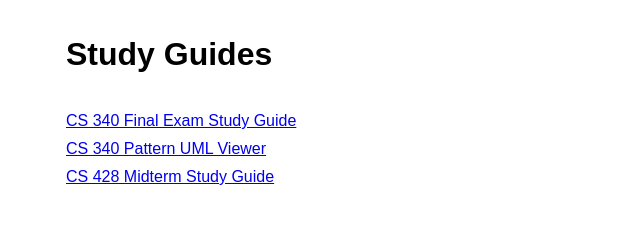
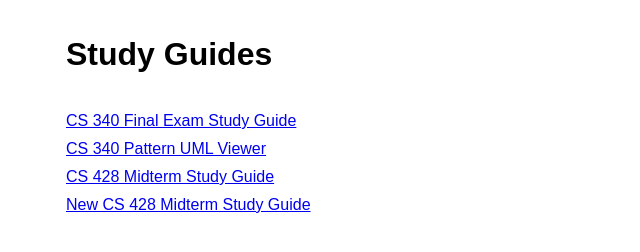
Before and after one commit to ZonkeyZebra/study-guides, a plain HTML site: page index.html in a window 1280 px wide. Shown: the whole page, without its empty margins (0-640 px from the left). Drawn offline with Linux system fonts and the light colour scheme.

Commit message:
Add link to new CS 428 Midterm Study Guide

```diff
--- a/index.html
+++ b/index.html
@@ -16,6 +16,7 @@
         <p><a href="cs340_final_exam_study_guide.html">CS 340 Final Exam Study Guide</a></p>
         <p><a href="cs340_pattern_uml_viewer.html">CS 340 Pattern UML Viewer</a></p>
         <p><a href="CS428_Midterm_Pitfalls_Study_Guide.html">CS 428 Midterm Study Guide</a></p>
+        <p><a href="CS428_Midterm_Citation_Companion.html">New CS 428 Midterm Study Guide</a></p>
     </div>
 </body>
 
```
